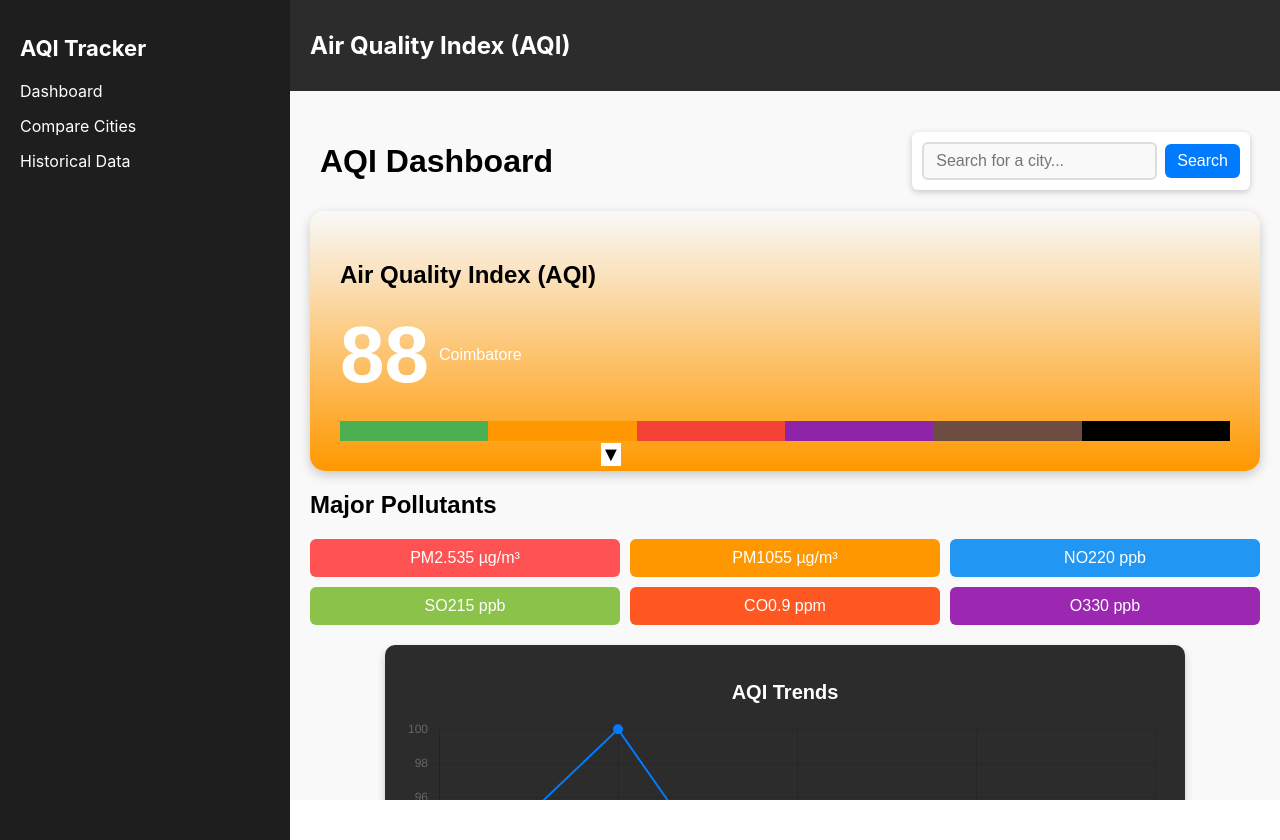
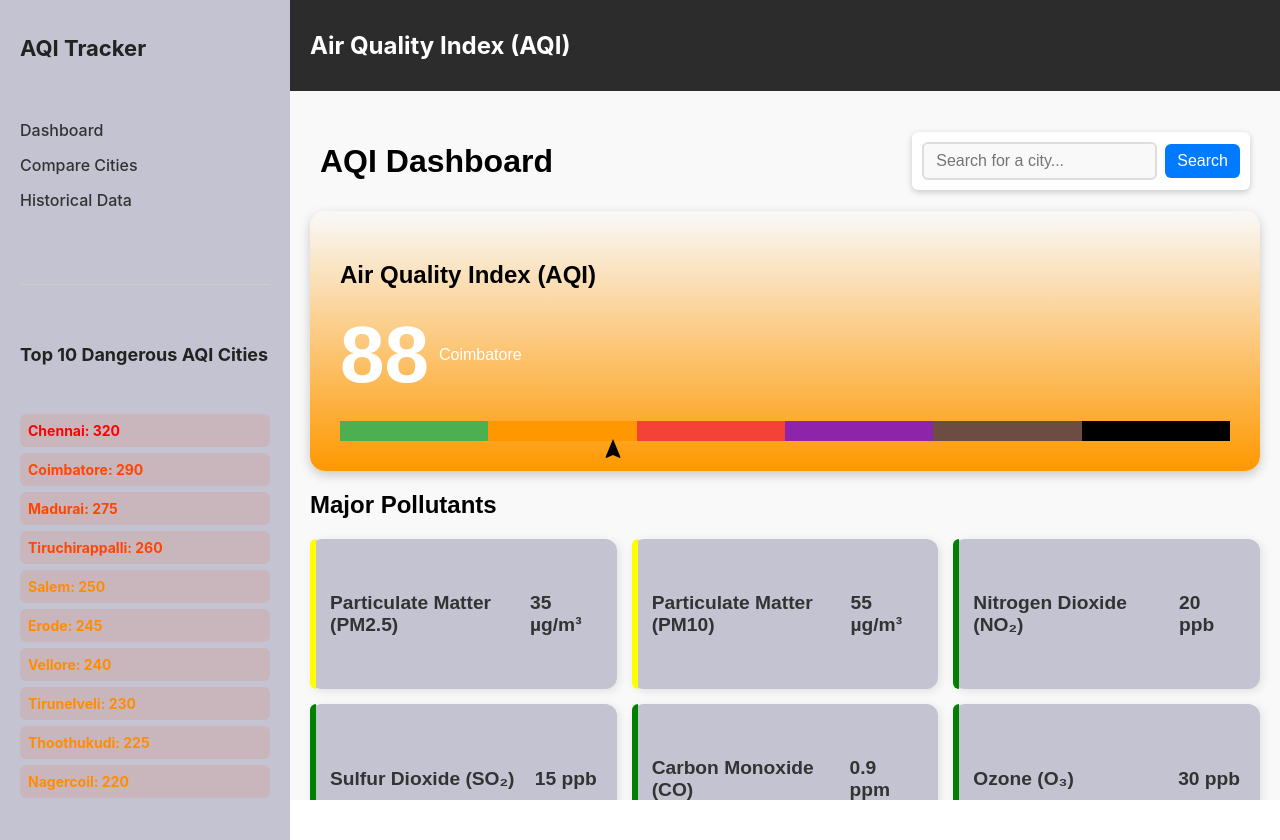
Before and after one commit to Fake-5/IP-LAB, a React (Create React App) app: page / in a window 1280 px wide. Built offline with nearby package versions, Linux system fonts and the light colour scheme.

Commit message:
Side bar and Pollutants changes

```diff
--- a/src/components/DashBoard.css
+++ b/src/components/DashBoard.css
@@ -58,19 +58,45 @@
 .pollutants-grid {
   display: grid;
   grid-template-columns: repeat(3, 1fr);
-  gap: 10px;
+  gap: 15px;
 }
 
 .pollutant {
-  padding: 10px;
-  border-radius: 6px;
-  text-align: center;
-  color: white;
+  display: flex;
+  align-items: center;
+  justify-content: space-between;
+  padding: 20px;
+  border-radius: 12px;
+  background: #c3c3d2; /* Light gray background */
+  color: #333; /* Darker text for readability */
+  position: relative;
+  transition: transform 0.3s ease, box-shadow 0.3s ease;
+  height: 110px; /* Increased height */
+  font-size: 1.2rem;
+  font-weight: bold;
+  box-shadow: 2px 2px 10px rgba(0, 0, 0, 0.1);
 }
 
-.pm25 { background: #ff5252; }
-.pm10 { background: #ff9800; }
-.no2 { background: #2196f3; }
-.so2 { background: #8bc34a; }
-.co { background: #ff5722; }
-.o3 { background: #9c27b0; }
+.pollutant:hover {
+  transform: scale(1.05); /* Slight zoom effect */
+  box-shadow: 4px 4px 15px rgba(0, 0, 0, 0.2); /* Enhanced shadow on hover */
+}
+
+/* Vertical left border color */
+.pollutant::before {
+  content: "";
+  width: 6px;
+  height: 100%;
+  position: absolute;
+  left: 0;
+  top: 0;
+  border-top-left-radius: 12px;
+  border-bottom-left-radius: 12px;
+}
+
+.pm25::before { background: yellow; }
+.pm10::before { background: yellow; }
+.no2::before { background: green; }
+.so2::before { background: green; }
+.co::before { background: green; }
+.o3::before { background: green; }
--- a/src/components/DashBoard.jsx
+++ b/src/components/DashBoard.jsx
@@ -2,6 +2,7 @@ import React, { useState } from "react";
 import AQIChart from "./AQIChart";
 import SearchBar from "./Searchbar";
 import "./DashBoard.css";
+import NavigationIcon from '@mui/icons-material/Navigation';
 
 const aqiData = {
   "Coimbatore": 88,
@@ -50,8 +51,8 @@ const Dashboard = () => {
         </div>
 
         <div className="aqi-color-chart">
-          <div className="pin" style={{ left: `${(aqi / 300) * 100}%`, backgroundColor: text }}>
-            ▼
+          <div className="pin" style={{ left: `${(aqi / 300) * 100}%` }}>
+            <NavigationIcon />
           </div>
           <div className="color-bar">
             <div className="good"></div>
@@ -65,16 +66,35 @@ const Dashboard = () => {
       </div>
 
       <div className="pollutants-section">
-        <h2>Major Pollutants</h2>
-        <div className="pollutants-grid">
-          <div className="pollutant pm25"><span>PM2.5</span><span>35 µg/m³</span></div>
-          <div className="pollutant pm10"><span>PM10</span><span>55 µg/m³</span></div>
-          <div className="pollutant no2"><span>NO2</span><span>20 ppb</span></div>
-          <div className="pollutant so2"><span>SO2</span><span>15 ppb</span></div>
-          <div className="pollutant co"><span>CO</span><span>0.9 ppm</span></div>
-          <div className="pollutant o3"><span>O3</span><span>30 ppb</span></div>
-        </div>
-      </div>
+  <h2>Major Pollutants</h2>
+  <div className="pollutants-grid">
+    <div className="pollutant pm25">
+      <span>Particulate Matter (PM2.5)</span>
+      <span>35 µg/m³</span>
+    </div>
+    <div className="pollutant pm10">
+      <span>Particulate Matter (PM10)</span>
+      <span>55 µg/m³</span>
+    </div>
+    <div className="pollutant no2">
+      <span>Nitrogen Dioxide (NO₂)</span>
+      <span>20 ppb</span>
+    </div>
+    <div className="pollutant so2">
+      <span>Sulfur Dioxide (SO₂)</span>
+      <span>15 ppb</span>
+    </div>
+    <div className="pollutant co">
+      <span>Carbon Monoxide (CO)</span>
+      <span>0.9 ppm</span>
+    </div>
+    <div className="pollutant o3">
+      <span>Ozone (O₃)</span>
+      <span>30 ppb</span>
+    </div>
+  </div>
+</div>
+
 
       <AQIChart />
     </div>
--- a/src/components/Sidebar.css
+++ b/src/components/Sidebar.css
@@ -1,15 +1,19 @@
 .sidebar {
   width: 250px;
   height: 100vh;
-    background-color: #1e1e1e;
+  background-color: #c3c3d2; /* Light gray background */
   padding: 20px;
-    color: white;
+  color: #333;
+  display: flex;
+  flex-direction: column;
+  justify-content: space-between;
 }
 
 .sidebar-title {
   font-size: 22px;
   font-weight: bold;
   margin-bottom: 20px;
+  color: #222;
 }
 
 .sidebar-menu {
@@ -21,8 +25,45 @@
   margin-bottom: 15px;
   cursor: pointer;
   transition: color 0.3s;
+  font-size: 16px;
+  font-weight: 500;
 }
 
 .sidebar-item:hover {
   color: #4a90e2;
 }
+
+/* Divider between menu and AQI section */
+.sidebar-divider {
+  margin: 20px 0;
+  border: none;
+  height: 1px;
+  background-color: #ccc;
+}
+
+.sidebar-subtitle {
+  font-size: 18px;
+  font-weight: bold;
+  margin-bottom: 10px;
+  color: #222;
+}
+
+/* AQI List */
+.aqi-list {
+  list-style: none;
+  padding: 0;
+}
+
+.aqi-item {
+  font-size: 14px;
+  font-weight: bold;
+  padding: 8px;
+  border-radius: 6px;
+  margin-bottom: 6px;
+  background-color: rgba(255, 69, 0, 0.1); /* Slightly tinted background */
+  transition: transform 0.2s ease-in-out;
+}
+
+.aqi-item:hover {
+  transform: scale(1.05);
+}
--- a/src/components/Sidebar.jsx
+++ b/src/components/Sidebar.jsx
@@ -1,5 +1,25 @@
 import React from "react";
 import "./Sidebar.css";
+
+const topCitiesAQI = [
+  { city: "Chennai", aqi: 320 },
+  { city: "Coimbatore", aqi: 290 },
+  { city: "Madurai", aqi: 275 },
+  { city: "Tiruchirappalli", aqi: 260 },
+  { city: "Salem", aqi: 250 },
+  { city: "Erode", aqi: 245 },
+  { city: "Vellore", aqi: 240 },
+  { city: "Tirunelveli", aqi: 230 },
+  { city: "Thoothukudi", aqi: 225 },
+  { city: "Nagercoil", aqi: 220 }
+];
+
+const getAQIColor = (aqi) => {
+  if (aqi > 300) return "#ff0000"; // Hazardous
+  if (aqi > 250) return "#ff4500"; // Very Unhealthy
+  if (aqi > 200) return "#ff8c00"; // Unhealthy
+  return "#ffa500"; // Moderate
+};
 
 const Sidebar = () => {
   return (
@@ -10,6 +30,16 @@ const Sidebar = () => {
         <li className="sidebar-item">Compare Cities</li>
         <li className="sidebar-item">Historical Data</li>
       </ul>
+
+      <hr className="sidebar-divider" />
+      <h2 className="sidebar-subtitle">Top 10 Dangerous AQI Cities</h2>
+      <ul className="aqi-list">
+        {topCitiesAQI.map((cityData, index) => (
+          <li key={index} className="aqi-item" style={{ color: getAQIColor(cityData.aqi) }}>
+            {cityData.city}: {cityData.aqi}
+          </li>
+        ))}
+      </ul>
     </div>
   );
 };
```
Lines whose indentation alone changed are shown as unchanged.
